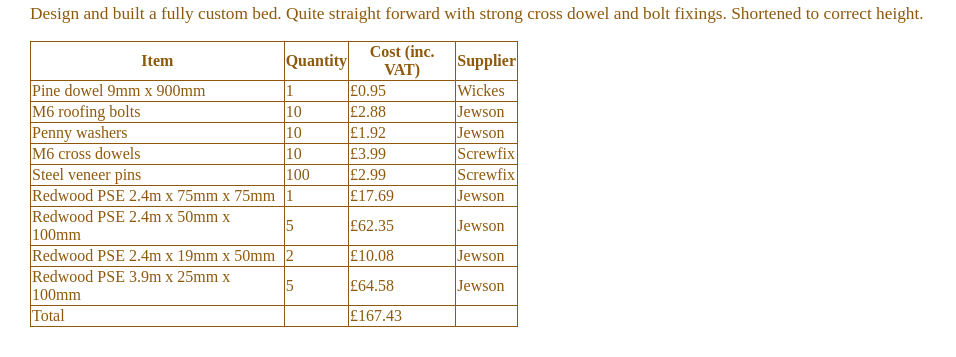
After one commit to ashleyjr/website, a PHP site: page /carpentry/carpentry.php in a window 1280 px wide. The commit adds this page. Shown: the part 1183-1540 px from the top of the page, without its empty margins (0-956 px from the left). Run offline with PHP 8.4, Linux system fonts and the light colour scheme.

Commit message:
added write up on bed

```diff
--- /dev/null
+++ b/carpentry/carpentry.php
@@ -0,0 +1,150 @@
+<html>
+   <head>
+      <title>ukesf</title>
+     	<style type="text/css">
+         body {
+	            font-family:Times New Roman;
+	            font-size:13pt;
+	            margin:30px;
+               background-color:#FFFFFF;
+               color:#8F590D;
+            }
+			a:link
+         	{
+         	   COLOR: #8F590D;
+         	}
+         	a:visited
+         	{
+         	   COLOR: #8F590D;
+         	}
+         	a:hover
+         	{
+         	   COLOR: #8F590D;
+         	}
+         	a:active
+         	{
+         	   COLOR: #8F590D;
+         	}
+            img{
+               width: auto; /* you can use % */
+               height: 250px;
+            }
+      </style>
+   </head>
+
+   <body>
+
+      <h2>Carpentry</h2>
+       <table
+         border="1"
+         style="
+         background-color:#FFFFFF;
+         border:0px  #FFFFFF;
+         width:20%;
+         border-collapse:collapse;"
+      >
+      <tr>
+         <td><a href="#bed">Double Bed</a></td>
+     </tr>
+      </table>
+
+
+		<p>
+      <a id="Bed"></a>
+      <h3>Double Bed</h3>
+      <a><img src="sketch1.jpg" alt="sketch1"></a>
+      <a><img src="sketch2.jpg" alt="sketch2"></a>
+      <a><img src="dowl.jpg" alt="dowl"></a>
+      <a><img src="pegs.jpg" alt="pegs"></a>
+      <a><img src="dowls.jpg" alt="dowls"></a>
+      <a><img src="wood.jpg" alt="wood"></a>
+      <a><img src="lip.jpg" alt="lip"></a>
+      <a><img src="joint.jpg" alt="joint"></a>
+      <a><img src="frame.jpg" alt="frame"></a>
+      <a><img src="slats.jpg" alt="slats"></a>
+      <a><img src="slats_done.jpg" alt="slats_done"></a>
+      <a><img src="matress.jpg" alt="matress"></a>
+      <a><img src="shorten.jpg" alt="shorten"></a>
+      <br>
+      Design and built a fully custom bed. Quite straight forward with strong cross dowel and bolt fixings. Shortened to correct height.
+      <p>
+      <table
+         border="1"
+         style="
+         background-color:#FFFFFF;
+         border:0px  #8F590D;
+         width:40%;
+         border-collapse:collapse;"
+      >
+      <tr>
+         <th>Item</th>
+         <th>Quantity</th>
+         <th>Cost (inc. VAT)</th>
+         <th>Supplier</th>
+      </tr>
+      <tr>
+         <td>Pine dowel 9mm x 900mm</td>
+         <td>1</td>
+         <td>&pound0.95</td>
+         <td>Wickes</td>
+      </tr>
+      <tr>
+         <td>M6 roofing bolts</td>
+         <td>10</td>
+         <td>&pound2.88</td>
+         <td>Jewson</td>
+      </tr>
+      <tr>
+         <td>Penny washers</td>
+         <td>10</td>
+         <td>&pound1.92</td>
+         <td>Jewson</td>
+      </tr>
+      <tr>
+         <td>M6 cross dowels</td>
+         <td>10</td>
+         <td>&pound3.99</td>
+         <td>Screwfix</td>
+      </tr>
+      <tr>
+         <td>Steel veneer pins</td>
+         <td>100</td>
+         <td>&pound2.99</td>
+         <td>Screwfix</td>
+      </tr>
+      <tr>
+         <td>Redwood PSE 2.4m x 75mm x 75mm</td>
+         <td>1</td>
+         <td>&pound17.69</td>
+         <td>Jewson</td>
+      </tr>
+      <tr>
+         <td>Redwood PSE 2.4m x 50mm x 100mm</td>
+         <td>5</td>
+         <td>&pound62.35</td>
+         <td>Jewson</td>
+      </tr>
+   <tr>
+         <td>Redwood PSE 2.4m x 19mm x 50mm</td>
+         <td>2</td>
+         <td>&pound10.08</td>
+         <td>Jewson</td>
+      </tr>
+   <tr>
+         <td>Redwood PSE 3.9m x 25mm x 100mm</td>
+         <td>5</td>
+         <td>&pound64.58</td>
+         <td>Jewson</td>
+      </tr>
+      <tr>
+         <td>Total</td>
+         <td></td>
+         <td>&pound167.43</td>
+         <td></td>
+      </tr>
+      </table>
+
+
+
+   </body>
+</html>
--- a/menu.php
+++ b/menu.php
@@ -40,8 +40,8 @@
 
       <h4>Projects</h4>
          <ul>
-			<li><a href="verilog/verilog.php" target="content">Verilog repo</a>
-
+			<li><a href="carpentry/carpentry.php" target="content">Carpentry</a>
+         <li><a href="verilog/verilog.php" target="content">Verilog repo</a>
          </ul>
 
       <h4>Education</h4>
```
Also changed, not shown: carpentry/done.jpg (added), carpentry/dowl.jpg (added), carpentry/dowls.jpg (added), carpentry/frame.jpg (added), carpentry/joint.jpg (added), carpentry/lip.jpg (added), 8 other files.
